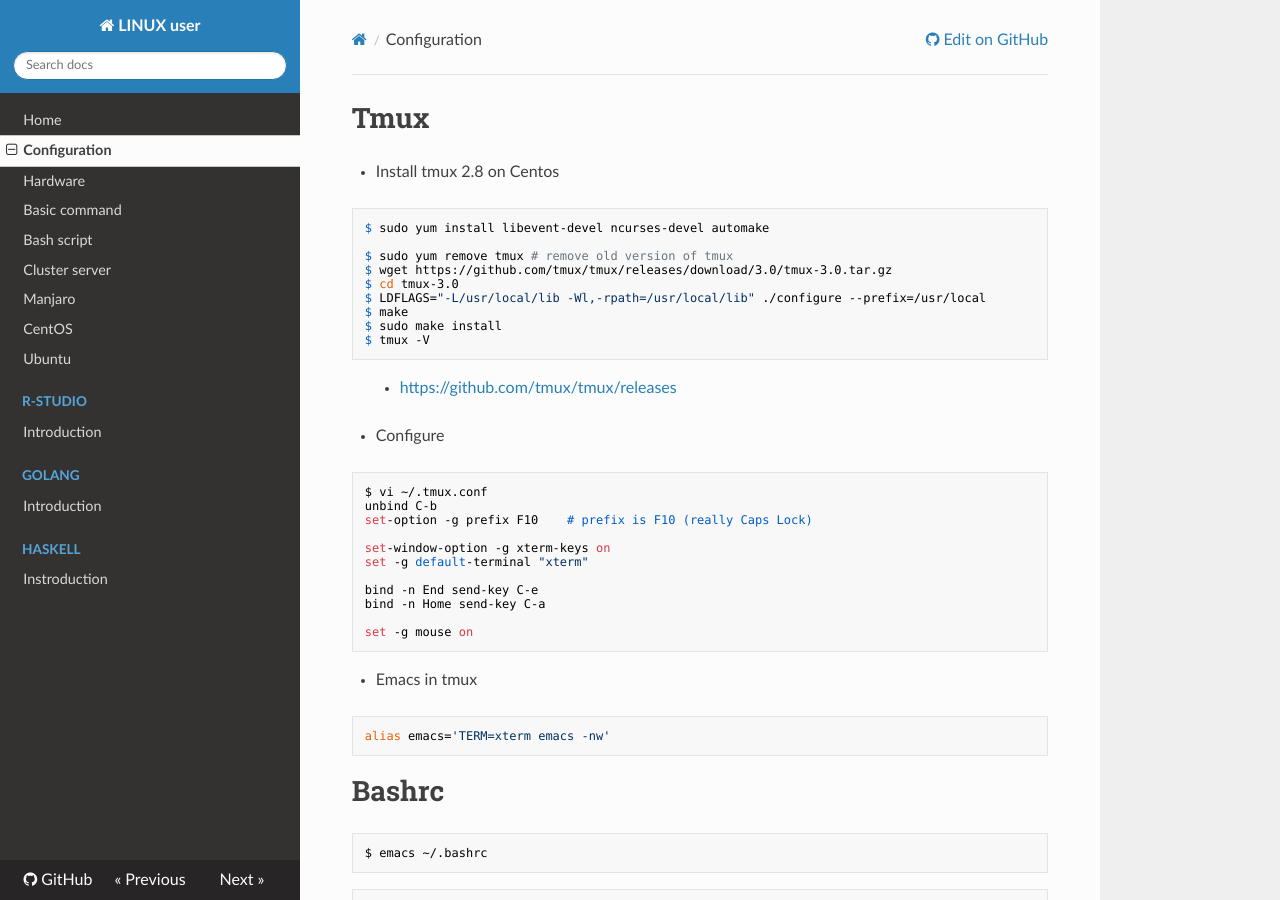
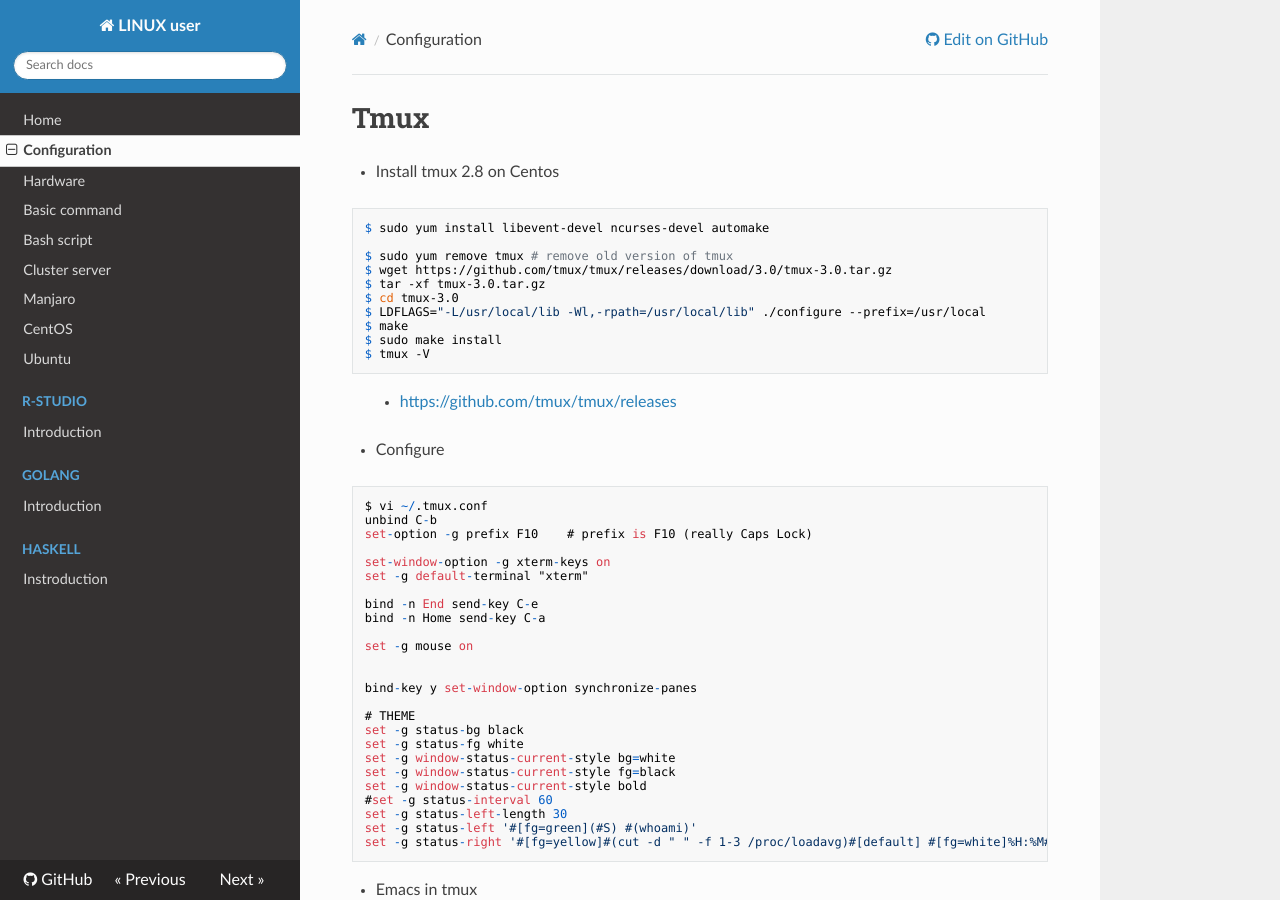
Before and after one commit to WonyoungCho/LINUX, an MkDocs documentation site: the page built from docs/config.md, in a window 1280 px wide and 900 px high. Built offline with MkDocs 1.6.1, drawn with Linux system fonts in a browser that asks for light colours; nearby versions of some CDN libraries; old or Windows-style settings are respelled for this version of MkDocs.

Commit message:
Update config.md

````diff
--- a/docs/config.md
+++ b/docs/config.md
@@ -5,6 +5,7 @@ $ sudo yum install libevent-devel ncurses-devel automake
 
 $ sudo yum remove tmux # remove old version of tmux
 $ wget https://github.com/tmux/tmux/releases/download/3.0/tmux-3.0.tar.gz
+$ tar -xf tmux-3.0.tar.gz
 $ cd tmux-3.0
 $ LDFLAGS="-L/usr/local/lib -Wl,-rpath=/usr/local/lib" ./configure --prefix=/usr/local
 $ make
@@ -26,6 +27,20 @@ bind -n End send-key C-e
 bind -n Home send-key C-a
 
 set -g mouse on
+
+
+bind-key y set-window-option synchronize-panes
+
+# THEME
+set -g status-bg black
+set -g status-fg white
+set -g window-status-current-style bg=white
+set -g window-status-current-style fg=black
+set -g window-status-current-style bold
+#set -g status-interval 60
+set -g status-left-length 30
+set -g status-left '#[fg=green](#S) #(whoami)'
+set -g status-right '#[fg=yellow]#(cut -d " " -f 1-3 /proc/loadavg)#[default] #[fg=white]%H:%M#[default]'
 ```
 
 - Emacs in tmux
````
